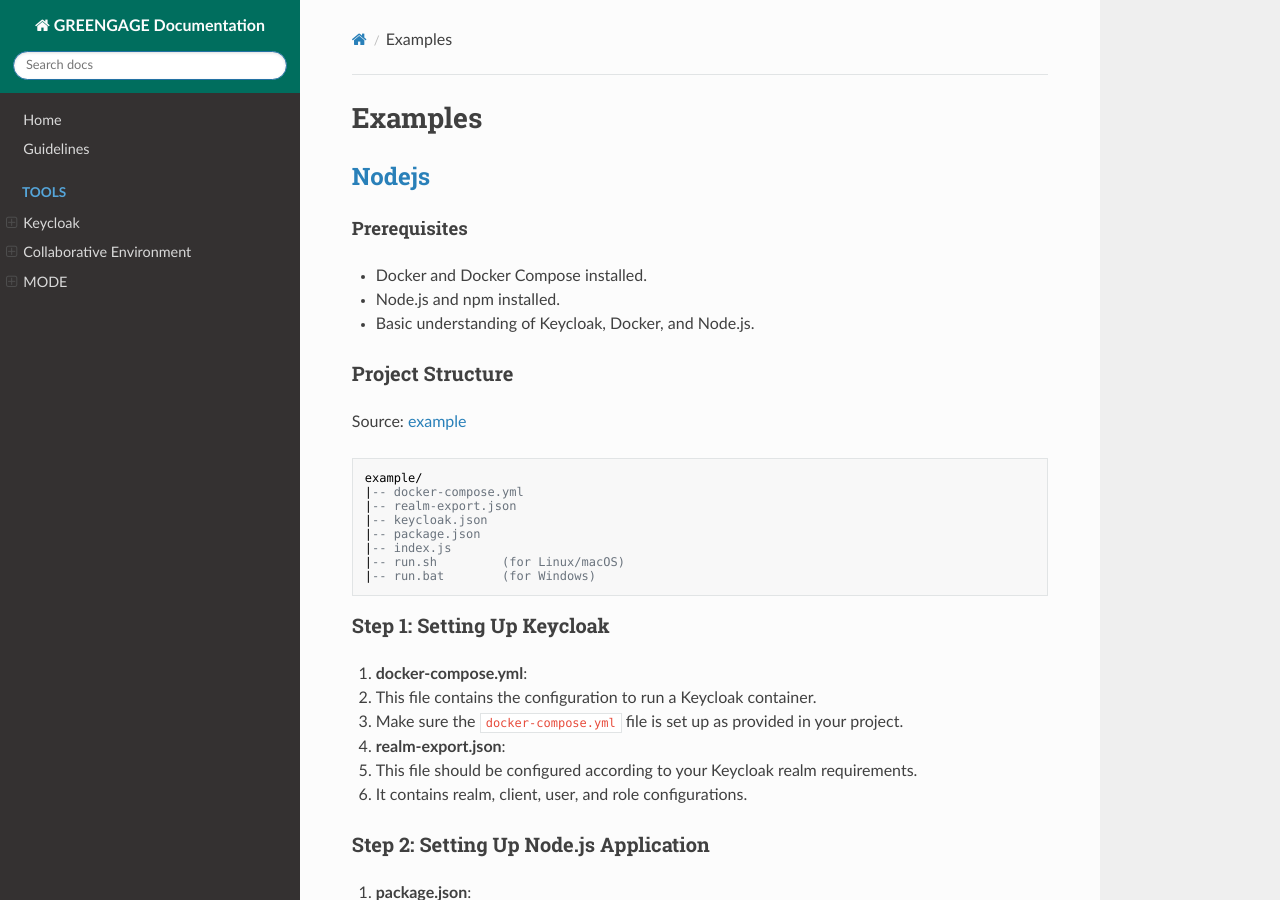
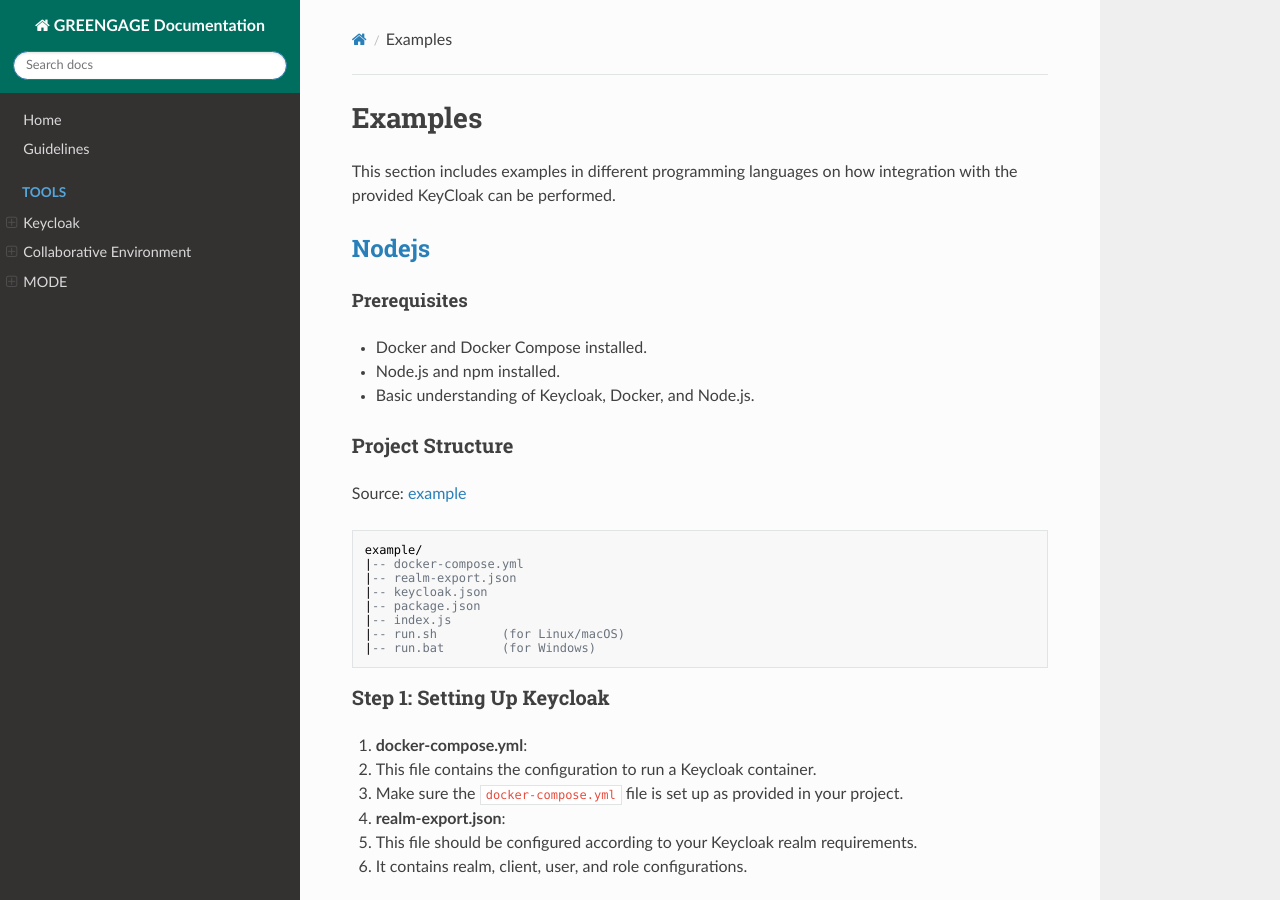
Before and after one commit to Greengage-project/Documentation, an MkDocs documentation site: the page built from docs/tools/keycloak/examples/index.md, in a window 1280 px wide and 900 px high. Built offline with MkDocs 1.6.1, drawn with Linux system fonts in a browser that asks for light colours; nearby versions of some CDN libraries.

Commit message:
Update index.md
Added preface

```diff
--- a/docs/tools/keycloak/examples/index.md
+++ b/docs/tools/keycloak/examples/index.md
@@ -1,4 +1,6 @@
 # Examples
+
+This section includes examples in different programming languages on how integration with the provided KeyCloak can be performed.
 
 ## [Nodejs](#Nodejs)
 
```
